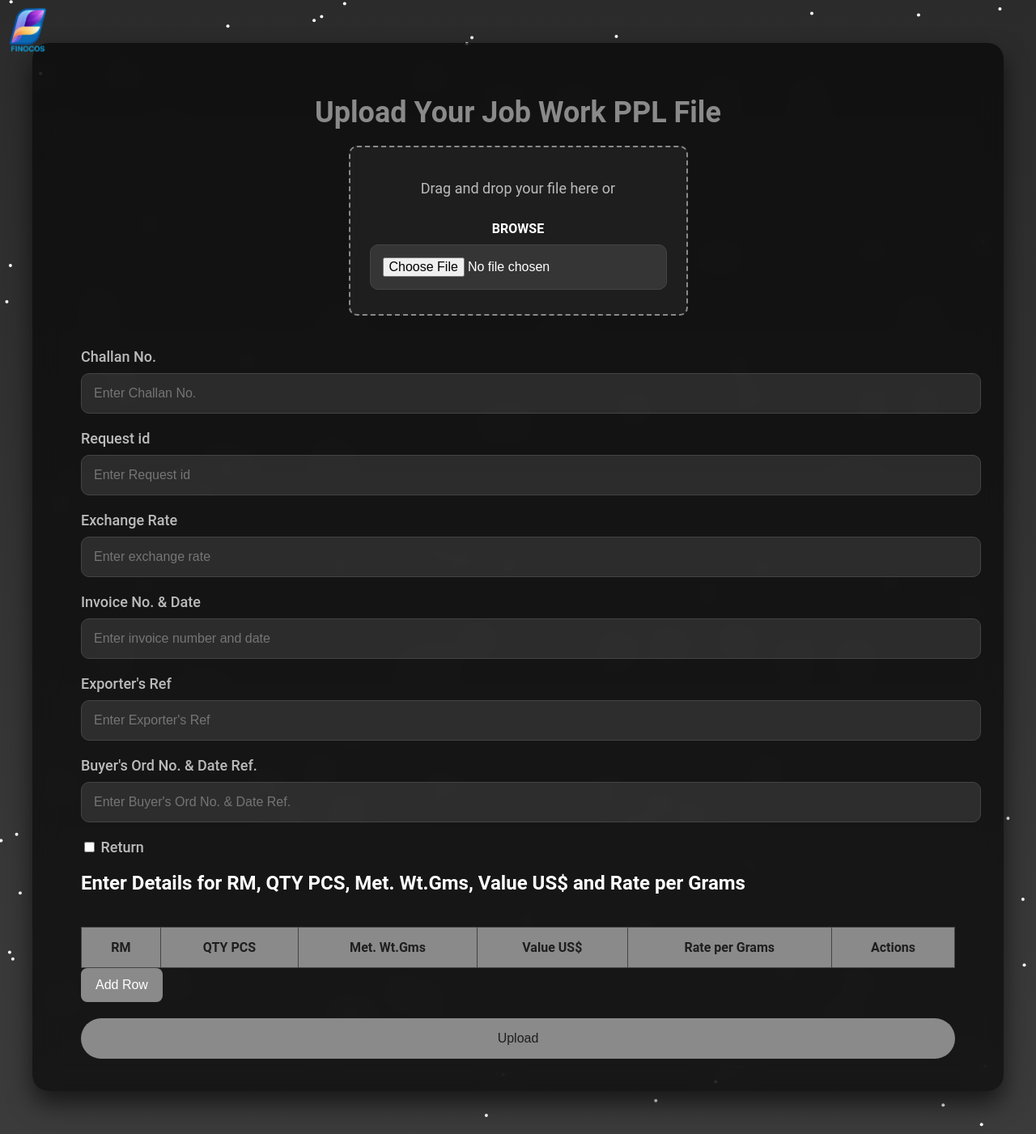
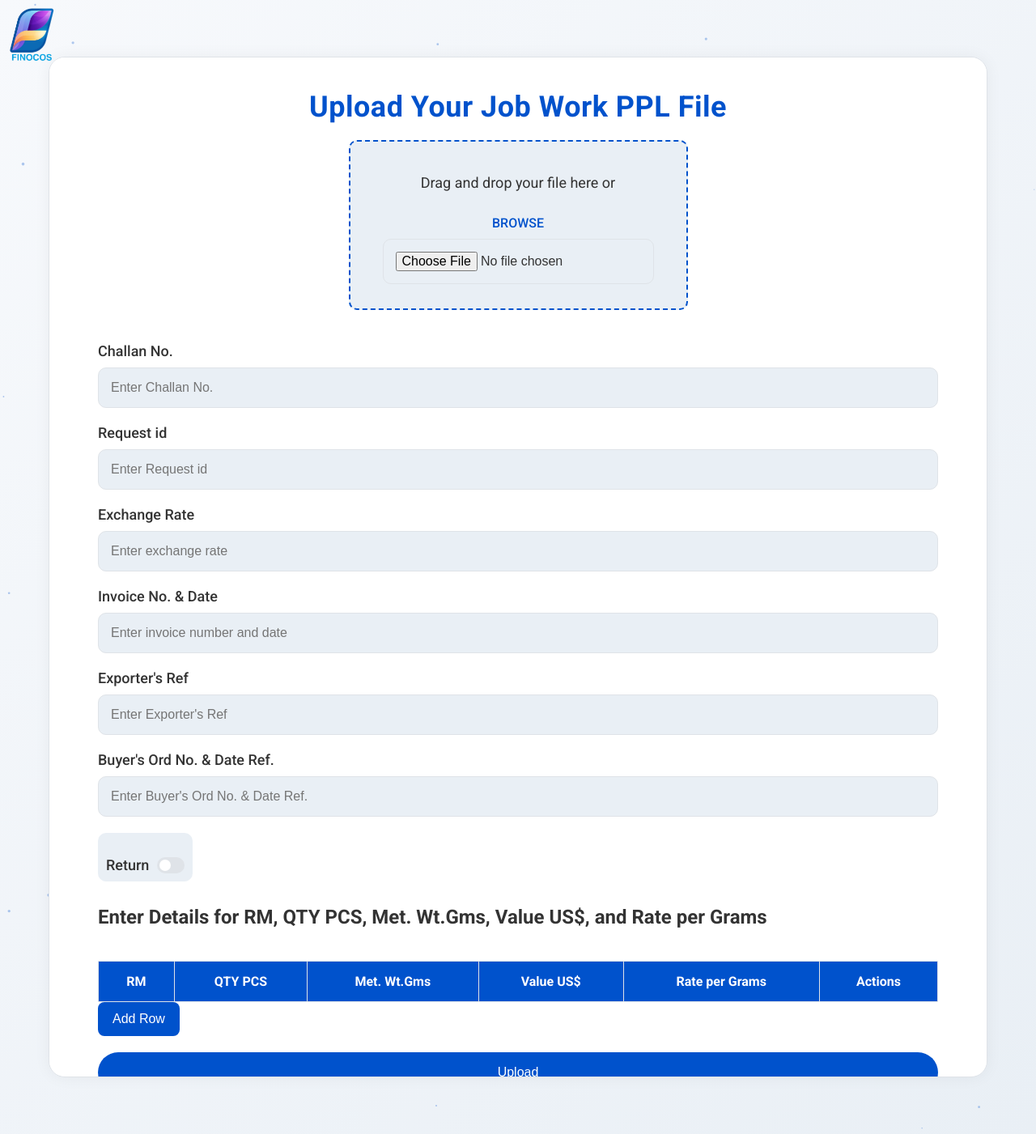
Before and after one commit to Narendra-Sharma-Code/Invoice-Automation, a Flask app: page /app_job_work/upload_job_work in a window 1280 px wide. Shown: the whole page at 81% size. Run offline with Flask 3, Linux system fonts and the light colour scheme; lists and menus that the app fills with data are empty.

Commit message:
updated UI

```diff
--- a/app/app_job_work/templates/upload_job_work.html
+++ b/app/app_job_work/templates/upload_job_work.html
@@ -5,21 +5,41 @@
     <meta charset="UTF-8">
     <meta name="viewport" content="width=device-width, initial-scale=1.0">
     <title>Upload Excel File</title>
+    <!-- Google Fonts for a modern professional look -->
+    <link rel="preconnect" href="https://fonts.gstatic.com">
+    <link href="https://fonts.googleapis.com/css2?family=Roboto:wght@400;500;700&display=swap" rel="stylesheet">
     <style>
-        body {
+        :root {
+            --primary: #0052cc;
+            /* Professional blue */
+            --accent: #2684ff;
+            /* Accent blue */
+            --bg-gradient-start: #f7f9fc;
+            --bg-gradient-end: #e9eff5;
+            --container-bg: #ffffff;
+            --border-color: #dfe3e8;
+            --text-color: #333333;
+            --hover-shadow: 0 0 10px rgba(0, 82, 204, 0.2);
+        }
+
+        * {
+            box-sizing: border-box;
             margin: 0;
             padding: 0;
-            font-family: 'Roboto', Arial, sans-serif;
+        }
+
+        body {
+            font-family: 'Roboto', sans-serif;
             display: flex;
             justify-content: center;
             align-items: center;
             height: 100vh;
-            background: linear-gradient(to bottom, #2b2b2b, #3b3b3b);
+            background: linear-gradient(135deg, var(--bg-gradient-start), var(--bg-gradient-end));
+            color: var(--text-color);
             overflow: hidden;
-            color: #fff;
         }
 
-        canvas {
+        canvas#background {
             position: absolute;
             top: 0;
             left: 0;
@@ -29,29 +49,32 @@
         }
 
         .container {
+            width: 100%;
+            max-width: 1200px;
+            padding: 20px;
             display: flex;
             justify-content: center;
-            width: 100%;
-            max-width: 1200px;
         }
 
         .upload-container {
-            background: rgba(0, 0, 0, 0.6);
+            background: var(--container-bg);
+            border: 1px solid var(--border-color);
             border-radius: 20px;
             padding: 40px 60px;
-            box-shadow: 0 15px 30px rgba(0, 0, 0, 0.6);
+            box-shadow: 0 0 20px rgba(0, 0, 0, 0.05);
             width: 100%;
             max-height: 90vh;
             overflow-y: auto;
-            backdrop-filter: blur(15px);
+            animation: fadeIn 0.8s ease-in-out;
         }
 
         .upload-container h1 {
             font-size: 36px;
-            color: #8a8a8a;
+            color: var(--primary);
             text-align: center;
             margin-bottom: 20px;
-            font-weight: bold;
+            font-weight: 700;
+            letter-spacing: 0.5px;
         }
 
         label {
@@ -59,7 +82,7 @@
             font-weight: 500;
             margin-top: 20px;
             display: block;
-            color: #bbb;
+            color: var(--text-color);
         }
 
         input[type="file"],
@@ -70,34 +93,35 @@
             padding: 15px;
             font-size: 16px;
             border-radius: 10px;
-            background: rgba(255, 255, 255, 0.1);
-            border: 1px solid #444;
-            color: white;
+            background: var(--bg-gradient-end);
+            border: 1px solid var(--border-color);
+            color: var(--text-color);
             margin-top: 10px;
-            transition: background-color 0.3s ease, transform 0.3s ease;
+            transition: background-color 0.3s ease, transform 0.3s ease, box-shadow 0.3s ease;
         }
 
         input[type="file"]:hover,
         input[type="text"]:hover,
         input[type="number"]:hover {
-            background: rgba(255, 255, 255, 0.2);
+            background: var(--bg-gradient-start);
             transform: scale(1.02);
+            box-shadow: var(--hover-shadow);
         }
 
         input[type="submit"] {
-            background: #8a8a8a;
-            color: #1e1e1e;
+            background: var(--primary);
+            color: #ffffff;
             border: none;
             cursor: pointer;
             margin-top: 20px;
             padding: 16px 0;
             border-radius: 50px;
-            transition: all 0.3s ease;
+            transition: transform 0.3s ease, box-shadow 0.3s ease;
         }
 
         input[type="submit"]:hover {
-            background: #8a8a8a;
-            transform: translateY(-5px);
+            transform: translateY(-3px);
+            box-shadow: var(--hover-shadow);
         }
 
         table {
@@ -109,32 +133,33 @@
         table th,
         table td {
             padding: 15px;
-            border: 1px solid #444;
+            border: 1px solid var(--border-color);
             text-align: center;
-            color: #ddd;
+            color: var(--text-color);
         }
 
         table th {
-            background: #8a8a8a;
-            color: #1e1e1e;
-            font-weight: bold;
+            background: var(--primary);
+            color: #ffffff;
+            font-weight: 700;
         }
 
         #addRow,
         .delete-row-btn {
-            background: #8a8a8a;
-            color: #fff;
+            background: var(--primary);
+            color: #ffffff;
             border: none;
             padding: 12px 18px;
             border-radius: 8px;
             cursor: pointer;
             font-size: 16px;
-            transition: all 0.3s ease;
+            transition: transform 0.3s ease, box-shadow 0.3s ease;
         }
 
         #addRow:hover,
         .delete-row-btn:hover {
-            background: #8a8a8a;
+            transform: scale(1.05);
+            box-shadow: var(--hover-shadow);
         }
 
         .file-input-container {
@@ -146,80 +171,79 @@
         .file-input-container p {
             margin: 15px 0;
             font-size: 18px;
+            color: var(--text-color);
         }
 
         .file-input-container label {
             font-size: 16px;
-            color: #fff;
+            color: var(--primary);
             text-transform: uppercase;
-            font-weight: bold;
+            font-weight: 500;
             cursor: pointer;
         }
 
         #dropzone {
-            background: #1e1e1e;
+            background: var(--bg-gradient-end);
             padding: 30px 40px;
             border-radius: 10px;
             margin-bottom: 20px;
             display: flex;
             flex-direction: column;
             align-items: center;
-            border: 2px dashed #8a8a8a;
+            border: 2px dashed var(--primary);
             cursor: pointer;
-            transition: background-color 0.3s ease, transform 0.3s ease;
+            transition: background-color 0.3s ease, transform 0.3s ease, box-shadow 0.3s ease;
         }
 
         #dropzone:hover {
-            background: rgba(0, 224, 177, 0.1);
-            transform: scale(1.05);
+            background: var(--bg-gradient-start);
+            transform: scale(1.03);
+            box-shadow: var(--hover-shadow);
         }
 
         #dropzone p {
             margin: 10px 0;
-            color: #bbb;
+            color: var(--text-color);
             font-size: 18px;
         }
 
         /* Logo Styling */
         .logo-container {
-            position: absolute; /* Position relative to the body */
-            top: 10px; /* Distance from the top of the viewport */
-            left: 10px; /* Distance from the left of the viewport */
-            z-index: 100; /* Ensure it stays above other elements */
+            position: absolute;
+            top: 10px;
+            left: 10px;
+            z-index: 100;
         }
 
         .logo-container img {
-            max-width: 50px; /* Set a fixed maximum width for better visibility */
-            height: auto; /* Maintain aspect ratio */
+            max-width: 60px;
+            height: auto;
         }
 
-            /* Container for alignment */
+        /* Switch container styling */
         .switch-container {
             display: flex;
-            align-items: center; /* Ensures vertical alignment */
-            gap: 10px; /* Space between the switch and the text */
-            padding: 10px; /* Add padding for better spacing */
-            background-color: rgba(255, 255, 255, 0.1); /* Optional: Light background */
-            border-radius: 10px; /* Rounded corners for the container */
-            margin-top: 20px; /* Space above the container */
-            width: fit-content; /* Container width adjusts to its content */
+            align-items: center;
+            gap: 10px;
+            padding: 10px;
+            background-color: var(--bg-gradient-end);
+            border-radius: 10px;
+            margin-top: 20px;
+            width: fit-content;
         }
 
-        /* Styling for the Return text */
         .return-text {
             font-size: 18px;
-            color: #bbb; /* Matches other text styles */
+            color: var(--text-color);
             font-weight: 500;
-            line-height: 20px; /* Matches the height of the toggle switch */
+            line-height: 20px;
         }
 
-        /* Switch styling */
         .switch {
             position: relative;
             display: inline-block;
             width: 34px;
             height: 20px;
-            vertical-align: middle; /* Aligns the switch with text */
         }
 
         .switch input {
@@ -233,7 +257,7 @@
             left: 0;
             right: 0;
             bottom: 0;
-            background-color: #555; /* Visible on dark backgrounds */
+            background-color: var(--border-color);
             transition: 0.4s;
             border-radius: 20px;
         }
@@ -245,26 +269,25 @@
             width: 14px;
             left: 3px;
             bottom: 3px;
-            background-color: white;
+            background-color: var(--container-bg);
             transition: 0.4s;
             border-radius: 50%;
         }
 
-        input:checked + .slider {
-            background-color: #0f62fe;
+        input:checked+.slider {
+            background-color: var(--primary);
         }
 
-        input:checked + .slider:before {
+        input:checked+.slider:before {
             transform: translateX(14px);
         }
-
-
 
         @keyframes fadeIn {
             from {
                 opacity: 0;
                 transform: scale(0.8);
             }
+
             to {
                 opacity: 1;
                 transform: scale(1);
@@ -274,7 +297,7 @@
 </head>
 
 <body>
-    <canvas id="stars"></canvas>
+    <canvas id="background"></canvas>
     <!-- Logo Section -->
     <div class="logo-container">
         <img src="/static/New_Logo_with_Name-removebg-preview.png" alt="FINOCOS Logo">
@@ -284,9 +307,6 @@
         <div class="upload-container">
             <h1>Upload Your Job Work PPL File</h1>
             <form action="{{ url_for('app_job_work.process_file') }}" method="post" enctype="multipart/form-data">
-
-
-
                 <!-- File Upload Section -->
                 <div class="file-input-container">
                     <div id="dropzone">
@@ -299,7 +319,7 @@
                 <label for="challan_no">Challan No.</label>
                 <input type="text" id="challan_no" name="challan_no" placeholder="Enter Challan No." required>
 
-                <label for="request_id">Request id </label>
+                <label for="request_id">Request id</label>
                 <input type="text" id="request_id" name="request_id" placeholder="Enter Request id" required>
 
                 <label for="exchange_rate">Exchange Rate</label>
@@ -313,20 +333,22 @@
                 <label for="Exporter_Ref">Exporter's Ref</label>
                 <input type="text" id="Exporter_Ref" name="Exporter_Ref" placeholder="Enter Exporter's Ref" required>
 
-                <!-- New Field for Buyer's Ord No. & Date Ref -->
                 <label for="buyers_ord_no_date">Buyer's Ord No. & Date Ref.</label>
                 <input type="text" id="buyers_ord_no_date" name="buyers_ord_no_date"
                     placeholder="Enter Buyer's Ord No. & Date Ref." required>
-                <!-- Add spacing -->
-                <div style="margin-top: 20px;"></div>
+
                 <!-- Checkbox -->
-                <label for="return-switch">
-                    <input type="checkbox" id="return-switch" name="return_switch" value="on">
-                    Return
-                </label>
-                <div style="margin-top: 20px;"></div>
-                <!-- Dynamic Table for RM, QTY PCS, Met. Wt.Gms, and Value US$ -->
-                <h2>Enter Details for RM, QTY PCS, Met. Wt.Gms, Value US$ and Rate per Grams</h2>
+                <div class="switch-container">
+                    <label class="return-text" for="return-switch">Return</label>
+                    <label class="switch">
+                        <input type="checkbox" id="return-switch" name="return_switch" value="on">
+                        <span class="slider"></span>
+                    </label>
+                </div>
+
+                <!-- Dynamic Table for RM, QTY PCS, Met. Wt.Gms, Value US$, and Rate per Grams -->
+                <h2 style="margin-top:30px;">Enter Details for RM, QTY PCS, Met. Wt.Gms, Value US$, and Rate per Grams
+                </h2>
                 <table id="rmTable">
                     <thead>
                         <tr>
@@ -344,49 +366,68 @@
 
                 <input type="submit" value="Upload">
             </form>
-
         </div>
     </div>
 
     <script>
-
-        // Star animation
-        const canvas = document.getElementById('stars');
+        // Subtle animated particle background effect
+        const canvas = document.getElementById('background');
         const ctx = canvas.getContext('2d');
         canvas.width = window.innerWidth;
         canvas.height = window.innerHeight;
 
-        const stars = [];
-        for (let i = 0; i < 150; i++) {
-            stars.push({ x: Math.random() * canvas.width, y: Math.random() * canvas.height });
+        const particles = [];
+        const particleCount = 80;
+
+        function initParticles() {
+            for (let i = 0; i < particleCount; i++) {
+                particles.push({
+                    x: Math.random() * canvas.width,
+                    y: Math.random() * canvas.height,
+                    radius: Math.random() * 1.5 + 0.5,
+                    dx: (Math.random() - 0.5) * 0.5,
+                    dy: (Math.random() - 0.5) * 0.5
+                });
+            }
         }
 
-        function updateStars() {
+        function updateParticles() {
             ctx.clearRect(0, 0, canvas.width, canvas.height);
-            stars.forEach(star => {
+            particles.forEach(p => {
+                p.x += p.dx;
+                p.y += p.dy;
+
+                // Wrap around edges
+                if (p.x < 0) p.x = canvas.width;
+                if (p.x > canvas.width) p.x = 0;
+                if (p.y < 0) p.y = canvas.height;
+                if (p.y > canvas.height) p.y = 0;
+
                 ctx.beginPath();
-                ctx.arc(star.x, star.y, 2, 0, Math.PI * 2);
-                ctx.fillStyle = 'white';
+                ctx.arc(p.x, p.y, p.radius, 0, Math.PI * 2);
+                ctx.fillStyle = 'rgba(0,82,204,0.3)';
                 ctx.fill();
             });
-            requestAnimationFrame(updateStars);
+            requestAnimationFrame(updateParticles);
         }
-        updateStars();
 
-        // Dynamic Table for RM, QTY PCS, Met. Wt.Gms, and Value US$
+        initParticles();
+        updateParticles();
+
+        // Dynamic Table for RM, QTY PCS, Met. Wt.Gms, Value US$, and Rate per Grams
         const addRowButton = document.getElementById('addRow');
         const rmTable = document.getElementById('rmTable').querySelector('tbody');
 
         addRowButton.addEventListener('click', () => {
             const row = document.createElement('tr');
             row.innerHTML = `
-        <td><input type="text" name="rm[]" placeholder="Enter RM" ></td>
-        <td><input type="number" name="qty_pcs[]" placeholder="Enter QTY PCS" step="any"></td> <!-- Allows any decimal value -->
-        <td><input type="number" step="any" name="met_wt_gms[]" placeholder="Enter Met. Wt.Gms" ></td> <!-- Allows any decimal value -->
-        <td><input type="number" step="any" name="value_usd[]" placeholder="Enter Value US$" ></td> <!-- Allows any decimal value -->
-        <td><input type="number" step="any" name="rate[]" placeholder="Rate per Grams" required></td> <!-- Allows any decimal value -->
+        <td><input type="text" name="rm[]" placeholder="Enter RM"></td>
+        <td><input type="number" name="qty_pcs[]" placeholder="Enter QTY PCS" step="any"></td>
+        <td><input type="number" step="any" name="met_wt_gms[]" placeholder="Enter Met. Wt.Gms"></td>
+        <td><input type="number" step="any" name="value_usd[]" placeholder="Enter Value US$"></td>
+        <td><input type="number" step="any" name="rate[]" placeholder="Rate per Grams" required></td>
         <td><button type="button" class="delete-row-btn">Delete</button></td>
-    `;
+      `;
             rmTable.appendChild(row);
 
             row.querySelector('.delete-row-btn').addEventListener('click', () => {
@@ -394,26 +435,22 @@
             });
         });
 
-
         // File info display
         const fileInput = document.getElementById('file');
         fileInput.addEventListener('change', event => {
             const file = event.target.files[0];
             if (file) {
-                alert('Selected file: ${ file.name }');
+                alert(`Selected file: ${file.name}`);
             }
         });
-        // Add event listener for form submission if additional logic is needed
+
+        // Log checkbox state on form submission
         const form = document.querySelector("form");
         form.addEventListener("submit", () => {
             const checkbox = document.getElementById("return-switch");
             console.log(`Checkbox state: ${checkbox.checked ? "on" : "off"}`);
         });
-
-
-
     </script>
-
 </body>
 
 </html>
```
Also changed, not shown: app/app_lab_inv/templates/upload_lab_inv.html (+63 -64 lines), app/templates/index.html (+75 -86 lines).
